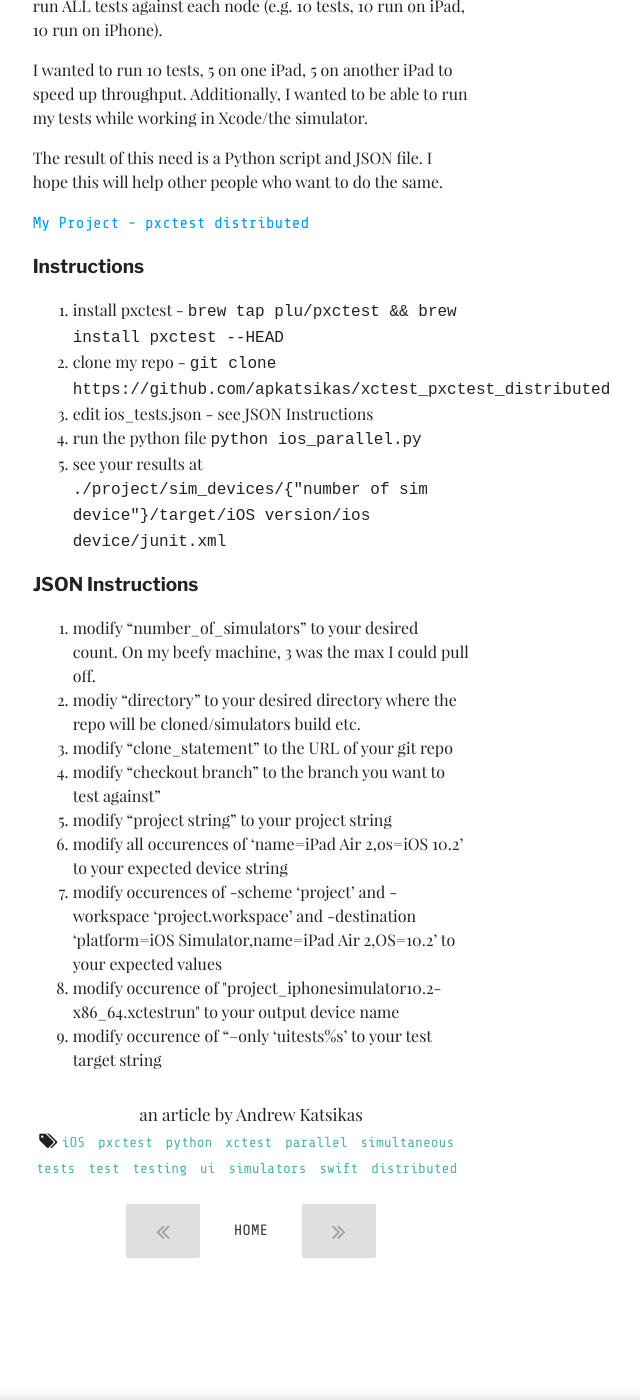
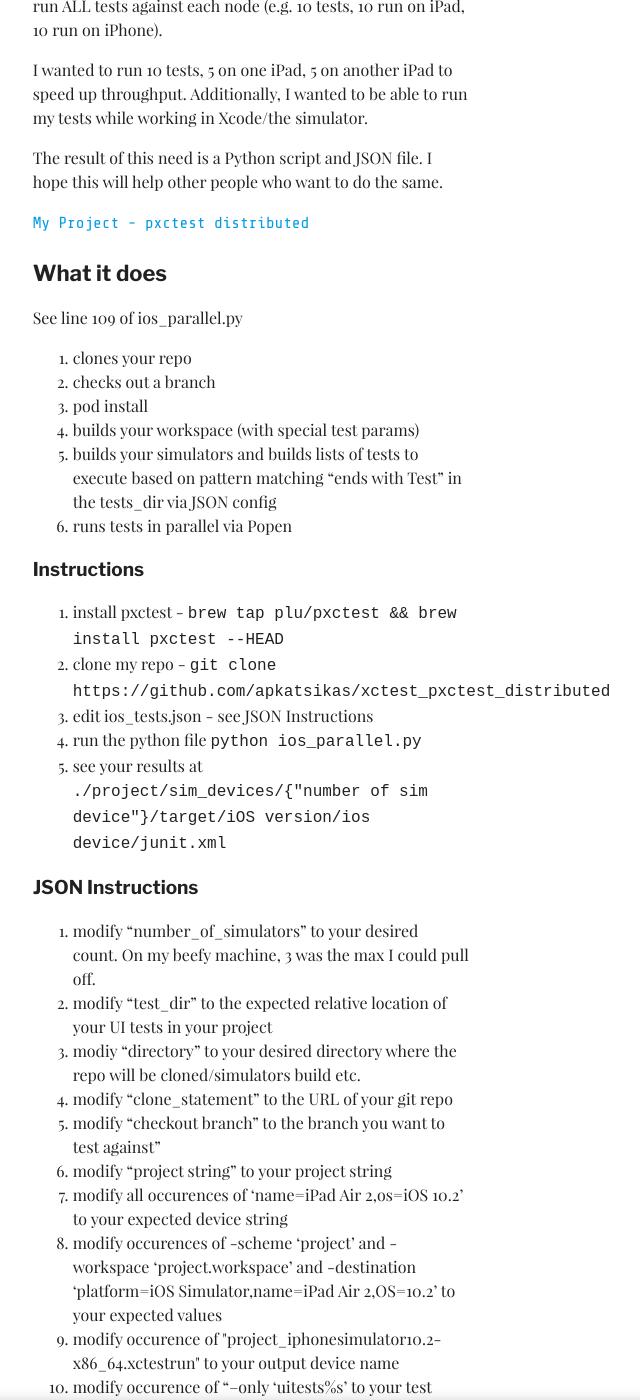
Before and after one commit to apkatsikas/apkatsikas-blog, a Jekyll site: the page built from _posts/2016-12-28-pxctest_distributed.md, in a window 1280 px wide and 1400 px high, scrolled down 654 px. Shown: the whole window, without its empty margins (389-1029 px from the left). Built offline with Jekyll 4.4.1, drawn with Linux system fonts in a browser that asks for light colours; some web fonts are replaced.

Commit message:
Update 2016-12-28-pxctest_distributed.md

```diff
--- a/_posts/2016-12-28-pxctest_distributed.md
+++ b/_posts/2016-12-28-pxctest_distributed.md
@@ -18,6 +18,15 @@ The result of this need is a Python script and JSON file. I hope this will help
 
 [My Project - pxctest distributed](https://github.com/apkatsikas/xctest_pxctest_distributed)
 
+## What it does
+See line 109 of ios_parallel.py
+1. clones your repo
+2. checks out a branch
+3. pod install
+4. builds your workspace (with special test params)
+5. builds your simulators and builds lists of tests to execute based on pattern matching "ends with Test" in the tests_dir via JSON config
+6. runs tests in parallel via Popen
+
 ### Instructions
 1. install pxctest - ``brew tap plu/pxctest && brew install pxctest --HEAD``
 2. clone my repo - ``git clone https://github.com/apkatsikas/xctest_pxctest_distributed ``
@@ -27,11 +36,12 @@ The result of this need is a Python script and JSON file. I hope this will help
 
 ### JSON Instructions
 1. modify "number_of_simulators" to your desired count. On my beefy machine, 3 was the max I could pull off.
-2. modiy "directory" to your desired directory where the repo will be cloned/simulators build etc.
-3. modify "clone_statement" to the URL of your git repo
-4. modify "checkout branch" to the branch you want to test against"
-5. modify "project string" to your project string
-6. modify all occurences of 'name=iPad Air 2,os=iOS 10.2' to your expected device string
-7. modify occurences of -scheme 'project' and -workspace 'project.workspace' and -destination 'platform=iOS Simulator,name=iPad Air 2,OS=10.2' to your expected values
-8. modify occurence of \"project_iphonesimulator10.2-x86_64.xctestrun\" to your output device name
-9. modify occurence of "--only 'uitests%s' to your test target string
+2. modify "test_dir" to the expected relative location of your UI tests in your project
+3. modiy "directory" to your desired directory where the repo will be cloned/simulators build etc.
+4. modify "clone_statement" to the URL of your git repo
+5. modify "checkout branch" to the branch you want to test against"
+6. modify "project string" to your project string
+7. modify all occurences of 'name=iPad Air 2,os=iOS 10.2' to your expected device string
+8. modify occurences of -scheme 'project' and -workspace 'project.workspace' and -destination 'platform=iOS Simulator,name=iPad Air 2,OS=10.2' to your expected values
+9. modify occurence of \"project_iphonesimulator10.2-x86_64.xctestrun\" to your output device name
+10. modify occurence of "--only 'uitests%s' to your test target string
```
